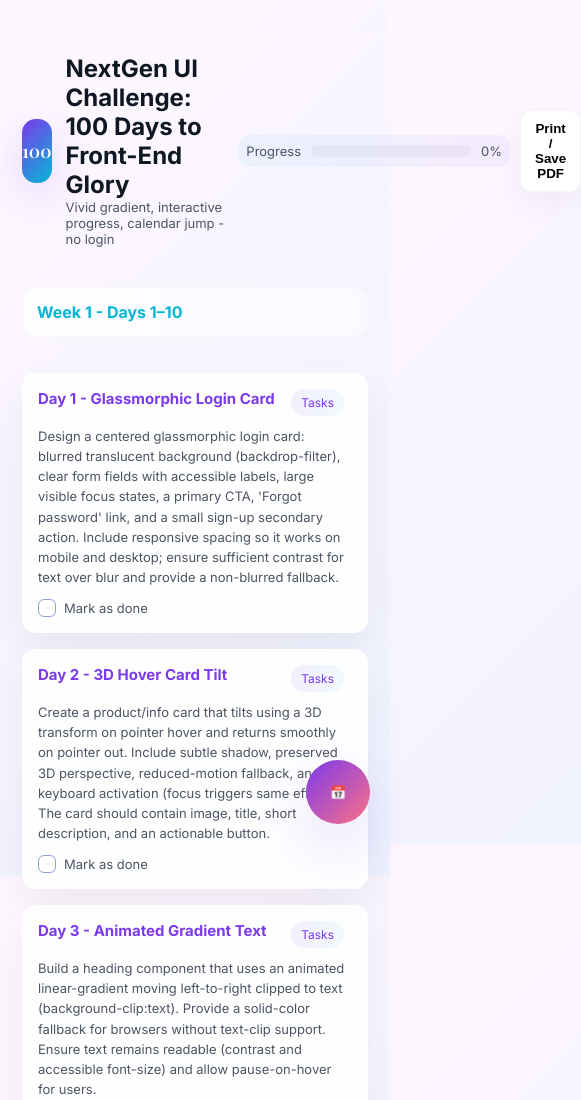
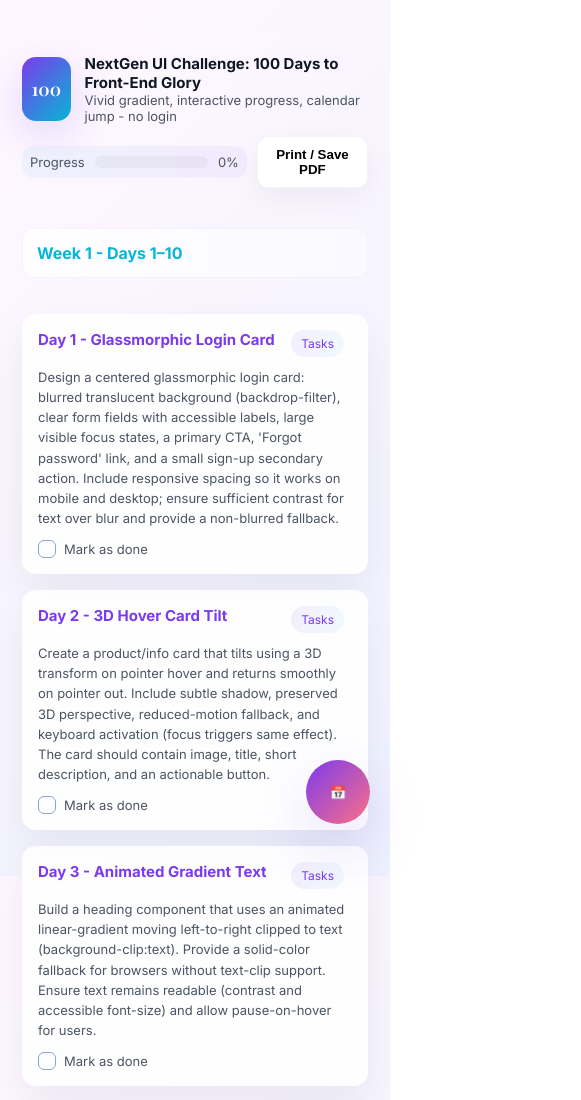
Before and after one commit to thisNiharika/100daysUiCamp, a plain HTML site: page index.html in a window 390 px wide. Shown: the top 1100 px of the page, 581 px wide, since content can reach past the window. Drawn offline with nearby package versions, Linux system fonts and the light colour scheme.

Commit message:
Update index.html

```diff
--- a/index.html
+++ b/index.html
@@ -305,7 +305,18 @@
     .print-only {
       display: none
     }
-
+    @media (max-width: 600px) {
+      .header{
+        display: flex;
+        flex-direction: column;
+      }
+      h1{
+        font-size: 15px;
+      }
+      .progress-wrap{
+        width:65%;
+      }
+    }
     @media print {
 
       .fab-calendar,
```
